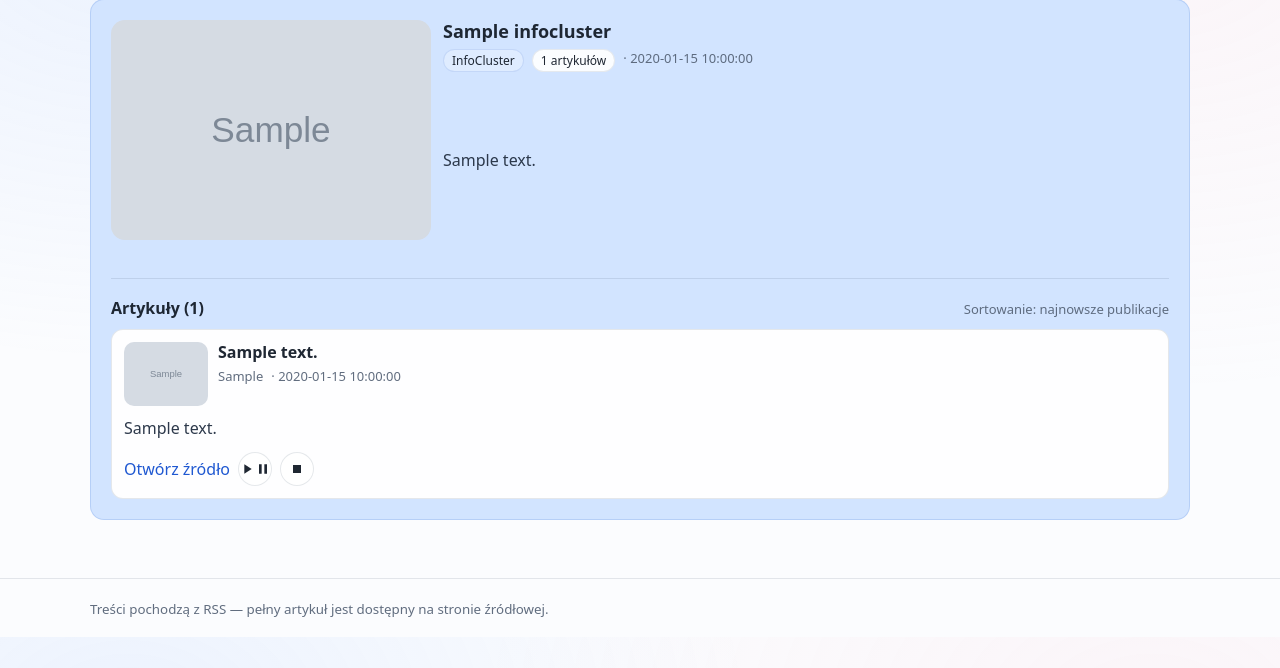
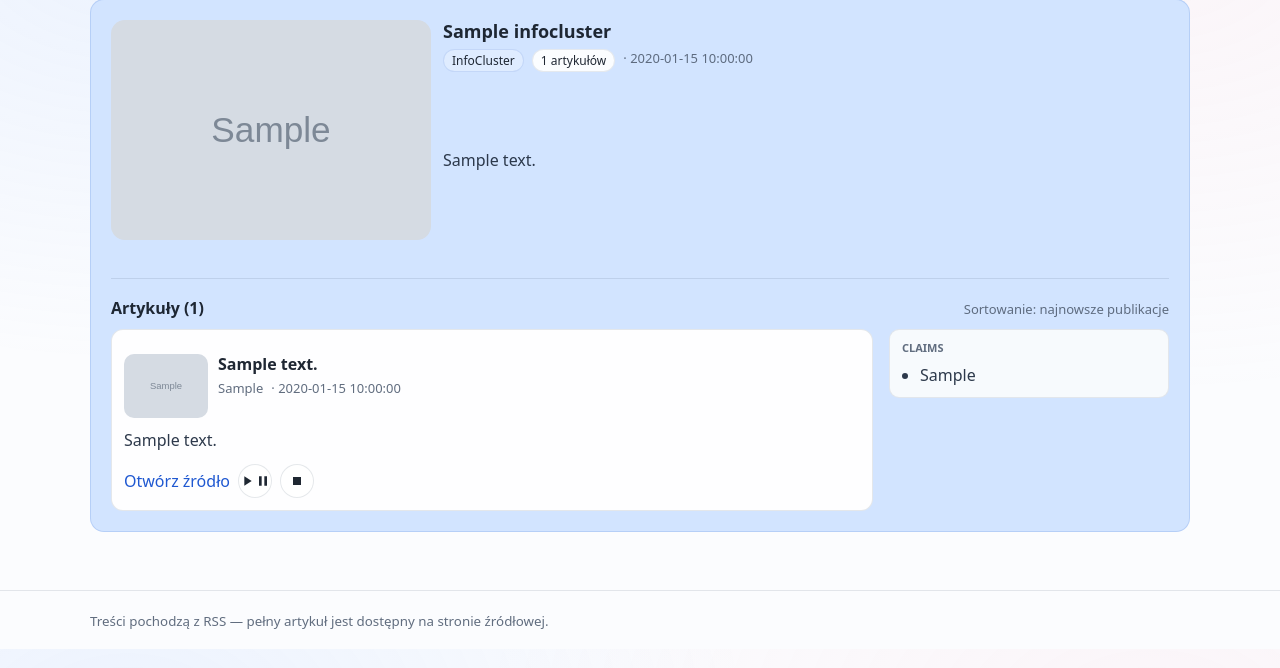
Before and after one commit to JacekEjsmont/FastInfo, a FastAPI app: page /ui in a window 1280 px wide, after a click that opens the changed part. Shown: the part 132-800 px from the top of the page. Run offline with FastAPI, Linux system fonts and the light colour scheme; tables that the repository leaves empty hold one stand-in row (values such as "Sample post"); grey boxes marked "Sample" are stand-in pictures; some libraries are stand-ins or nearby versions.

Commit message:
Adding additional quick facts in bullets on the right

```diff
--- a/app/web/static/app.css
+++ b/app/web/static/app.css
@@ -181,8 +177,22 @@ h1 { margin: 0; font-size: 28px; }
   mask-image: none;
 }
 
+.cluster--article .cluster__summarysplit,
+.article__layout {
+  margin-top: 12px;
+  display: grid;
+  grid-template-columns: minmax(0, 1fr) 280px;
+  gap: 12px 16px;
+  align-items: start;
+}
+
+.cluster--article .cluster__summarymain,
+.article__main {
+  min-width: 0;
+  grid-column: 1;
+}
+
 .cluster--article .cluster__summarytext {
-  margin-top: 12px;
   color: rgba(36, 49, 68, 0.96);
   white-space: pre-wrap;
   word-break: break-word;
@@ -190,6 +200,25 @@ h1 { margin: 0; font-size: 28px; }
   max-height: none;
   overflow: visible;
   mask-image: none;
+}
+
+.cluster--article .article__claims,
+.article__layout .article__claims {
+  grid-column: 2;
+  min-width: 0;
+  width: auto;
+}
+
+.article-row {
+  display: grid;
+  grid-template-columns: minmax(0, 1fr) 280px;
+  gap: 12px 16px;
+  align-items: start;
+}
+
+.article-row > .cluster--article,
+.article-row > .article {
+  min-width: 0;
 }
 
 .cluster[open] { background: var(--panel2); }
@@ -241,6 +270,28 @@ h1 { margin: 0; font-size: 28px; }
   white-space: pre-wrap;
   word-break: break-word;
   line-height: 1.6;
+}
+.article__claims {
+  border: 1px solid rgba(46, 64, 92, 0.10);
+  border-radius: 10px;
+  background: rgba(248, 250, 253, 0.98);
+  padding: 10px 12px;
+}
+.article__claims-title {
+  font-size: 11px;
+  font-weight: 700;
+  text-transform: uppercase;
+  letter-spacing: 0;
+  color: var(--muted);
+  margin-bottom: 8px;
+}
+.article__claims-list {
+  margin: 0;
+  padding-left: 18px;
+  color: rgba(36, 49, 68, 0.96);
+  line-height: 1.5;
+  display: grid;
+  gap: 6px;
 }
 .article__actions { margin-top: 10px; }
 
--- a/app/web/templates/base.html
+++ b/app/web/templates/base.html
@@ -4,7 +4,7 @@
     <meta charset="utf-8" />
     <meta name="viewport" content="width=device-width, initial-scale=1" />
     <title>{% block title %}News{% endblock %}</title>
-    <link rel="stylesheet" href="/static/app.css?v=16" />
+    <link rel="stylesheet" href="/static/app.css?v=17" />
     <script src="https://unpkg.com/htmx.org@1.9.12"></script>
     <script src="/static/tts.js" defer></script>
   </head>
--- a/app/web/templates/pages/info_clusters.html
+++ b/app/web/templates/pages/info_clusters.html
@@ -47,6 +47,8 @@
             </details>
           {% else %}
             {% set a = item.obj %}
+            {% set claims_display = item.claims_display or [] %}
+            <div class="article-row">
               <details class="cluster cluster--article">
                 <summary class="cluster__summary">
                   <div class="cluster__head">
@@ -64,9 +66,13 @@
                       </div>
                     </div>
                   </div>
+                  <div class="cluster__summarysplit">
+                    <div class="cluster__summarymain">
                       {% if a.summary_pl %}
                         <div class="cluster__summarytext">{{ a.summary_pl }}</div>
                       {% endif %}
+                    </div>
+                  </div>
                 </summary>
                 <div
                   class="cluster__body article--detail"
@@ -105,6 +111,17 @@
                   </button>
                 </div>
               </details>
+              {% if claims_display %}
+                <aside class="article__claims" aria-label="Claims">
+                  <div class="article__claims-title">fakty</div>
+                  <ul class="article__claims-list">
+                    {% for claim in claims_display %}
+                      <li>{{ claim }}</li>
+                    {% endfor %}
+                  </ul>
+                </aside>
+              {% endif %}
+            </div>
           {% endif %}
         {% endfor %}
       </div>
--- a/app/web/templates/partials/cluster_articles.html
+++ b/app/web/templates/partials/cluster_articles.html
@@ -7,36 +7,41 @@
   {% if articles %}
     <div class="articles">
       {% for a in articles %}
+        {% set article = a.obj %}
+        {% set claims_display = a.claims_display or [] %}
+        <div class="article-row">
           <article
             class="article"
             data-tts-item
-          data-tts-title="{{ (a.summary_title or a.title or ('Artykuł #' ~ a.id)) | e }}"
-          data-tts-text="{{ (a.summary_pl or a.summary_eng or '') | e }}"
+            data-tts-title="{{ (article.summary_title or article.title or ('Artykuł #' ~ article.id)) | e }}"
+            data-tts-text="{{ (article.summary_pl or article.summary_eng or '') | e }}"
           >
+            <div class="article__layout">
+              <div class="article__main">
                 <div class="article__head">
-            {% if a.img %}
-              <img class="thumb thumb--article" src="{{ a.img }}" alt="" loading="lazy" />
+                  {% if article.img %}
+                    <img class="thumb thumb--article" src="{{ article.img }}" alt="" loading="lazy" />
                   {% else %}
                     <div class="thumb thumb--placeholder thumb--article" aria-hidden="true"></div>
                   {% endif %}
                   <div class="article__headtext">
-              <div class="article__title">{{ a.summary_title or a.title or ("Artykuł #" ~ a.id) }}</div>
-              {% if a.published_at or a.source %}
+                    <div class="article__title">{{ article.summary_title or article.title or ("Artykuł #" ~ article.id) }}</div>
+                    {% if article.published_at or article.source %}
                       <div class="article__meta">
-                  {% if a.source %}<span>{{ a.source }}</span>{% endif %}
-                  {% if a.published_at %}<span>· {{ a.published_at }}</span>{% endif %}
+                        {% if article.source %}<span>{{ article.source }}</span>{% endif %}
+                        {% if article.published_at %}<span>· {{ article.published_at }}</span>{% endif %}
                       </div>
                     {% endif %}
                   </div>
                 </div>
-          {% if a.summary_pl %}
-            <div class="article__summary">{{ a.summary_pl }}</div>
+                {% if article.summary_pl %}
+                  <div class="article__summary">{{ article.summary_pl }}</div>
                 {% else %}
                   <div class="muted">Brak `summary_pl`.</div>
                 {% endif %}
                 <div class="article__actions">
-            {% if a.url %}
-              <a href="{{ a.url }}" target="_blank" rel="noreferrer">Otwórz źródło</a>
+                  {% if article.url %}
+                    <a href="{{ article.url }}" target="_blank" rel="noreferrer">Otwórz źródło</a>
                   {% endif %}
                   <button
                     class="icon-button"
@@ -65,7 +70,20 @@
                     </svg>
                   </button>
                 </div>
+              </div>
+            </div>
           </article>
+          {% if claims_display %}
+            <aside class="article__claims" aria-label="Claims">
+              <div class="article__claims-title">claims</div>
+              <ul class="article__claims-list">
+                {% for claim in claims_display %}
+                  <li>{{ claim }}</li>
+                {% endfor %}
+              </ul>
+            </aside>
+          {% endif %}
+        </div>
       {% endfor %}
     </div>
   {% else %}
```
Also changed, not shown: other parts of app/web/static/app.css (+14 -15 lines), app/web/routes.py (+37 -2 lines). Lines whose indentation alone changed are shown as unchanged.
